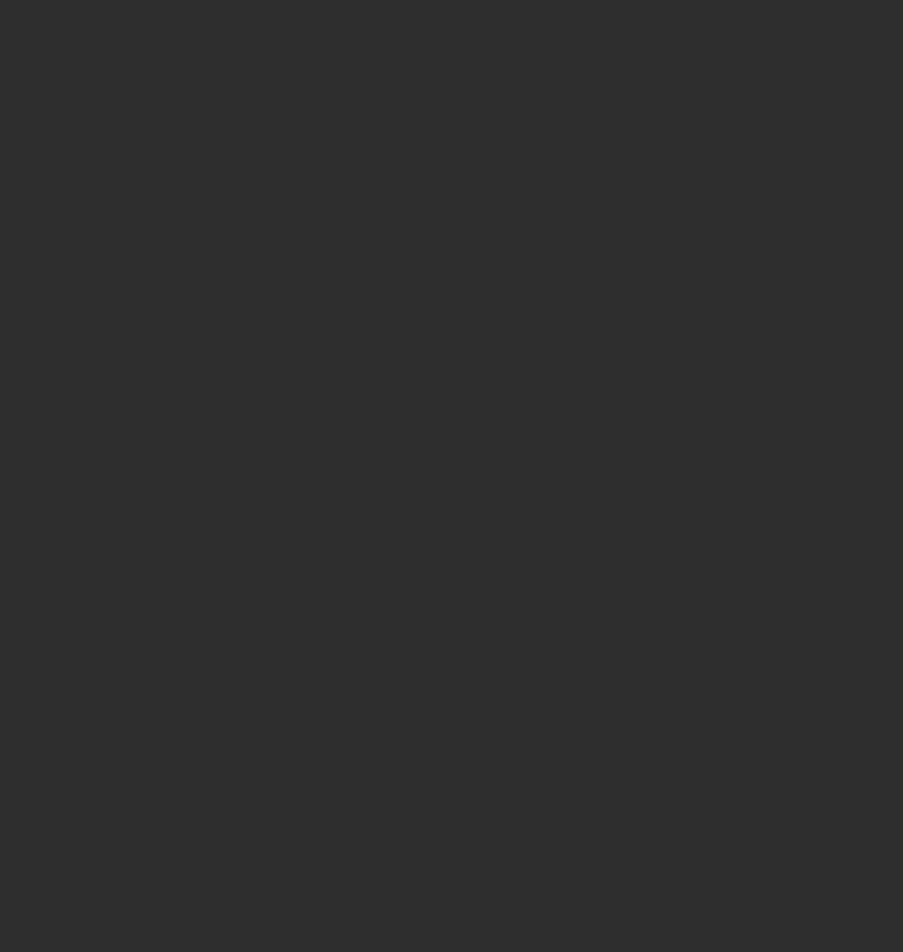
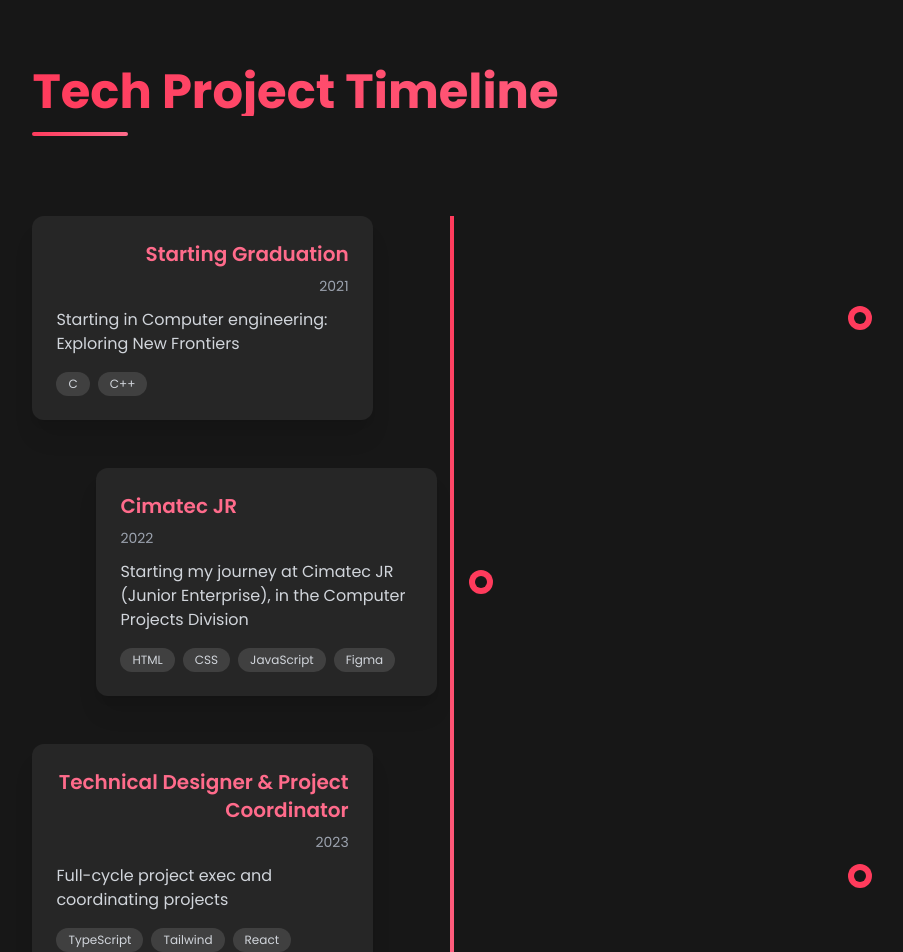
Before and after one commit to guissx/FullStack, a Next.js app: page / in a window 1280 px wide. Shown: the part 1020-1972 px from the top of the page, without its empty margins (188-1091 px from the left). Before the commit the page ends 992 px from the top, so only its background shows below. Built offline with nearby package versions, Linux system fonts and the light colour scheme.

Commit message:
feat timeline

```diff
--- a/app/page.tsx
+++ b/app/page.tsx
@@ -1,6 +1,7 @@
 import Head from "next/head";
 import Header from "@/components/header";
 import { About } from "@/components/about";
+import { Timeline } from "@/components/timeline";
 
 export default function Home() {
   return (
@@ -11,6 +12,7 @@
       <div className="py-[4rem] space-y-[4rem]">
       <Header />
       <About />
+      <Timeline/>
       </div>
     </>
   );
--- a/components/about.tsx
+++ b/components/about.tsx
@@ -22,7 +22,7 @@
 
                     {/* Habilidades Técnicas */}
                     <div className="grid grid-cols-2 xs:grid-cols-3 md:grid-cols-3 gap-2 xs:gap-3 md:gap-4">
-                        {['React', 'TypeScript', 'Node.js', 'Java', 'JavaScript', 'PL/SQL'].map((skill) => (
+                        {['React', 'TypeScript', 'Node.js', 'Java', 'Next-Ts', 'PL/SQL'].map((skill) => (
                             <div
                                 key={skill}
                                 className="px-3 py-1.5 xs:py-2 text-xs xs:text-sm md:text-base bg-neutral-800 rounded-full text-center text-gray-300
--- a/components/header.tsx
+++ b/components/header.tsx
@@ -14,12 +14,9 @@
       <header className="fixed top-0 w-full h-[10rem] z-50 py-4 px-8 bg-neutral-900 flex justify-between items-center">
         <nav className="hidden lg:flex lg:justify-around lg:items-center w-full font-poppins">
           <Link href="/">
-            <h1 className="text-6xl font-black italic bg-gradient-to-r from-[#FF3B5C] to-[#FF6B8B] bg-clip-text text-transparent hover:text-[#FFA7B5] transition-colors duration-300 relative inline-block pb-4">
+            <h1 className="text-5xl font-black italic bg-gradient-to-r from-[#FF3B5C] to-[#FF6B8B] bg-clip-text text-transparent hover:text-[#FFA7B5] transition-colors duration-300 relative inline-block pb-4">
               GUIS
               <div className="absolute bottom-0 left-0 w-full flex flex-col gap-1">
-                <span className="w-full h-1 bg-gradient-to-r from-[#FF3B5C] to-[#FF6B8B]"></span>
-                <span className="w-3/4 h-1 bg-gradient-to-r from-[#FF3B5C] to-[#FF6B8B]"></span>
-                <span className="w-1/2 h-1 bg-gradient-to-r from-[#FF3B5C] to-[#FF6B8B]"></span>
               </div>
             </h1>
           </Link>
--- /dev/null
+++ b/components/timeline.tsx
@@ -0,0 +1,100 @@
+"use client"
+import { motion } from "framer-motion";
+
+const timeline = [
+    {
+      id: 1,
+      title: "Starting Graduation",
+      date: "2021",
+      description: "Starting in Computer engineering: Exploring New Frontiers",
+      tech: ["C", "C++"]
+    },
+    {
+      id: 2,
+      title: "Cimatec JR",
+      date: "2022",
+      description: "Starting my journey at Cimatec JR (Junior Enterprise), in the Computer Projects Division",
+      tech: ["HTML", "CSS", "JavaScript", "Figma"]
+    },
+    {
+        id: 3,
+        title: "Technical Designer & Project Coordinator",
+        date: "2023",
+        description: "Full-cycle project exec and coordinating projects ",
+        tech: ["TypeScript", "Tailwind", "React", "Figma", "Node"]
+      },
+      {
+        id: 4,
+        title: "Technical Manager Track",
+        date: "2024",
+        description: "Full-cycle project",
+        tech: ["Next-ts", "Tailwind", "Figma", "Node","Express", "Sql-Server"]
+      },
+  ];
+
+export function Timeline() {
+  return (
+    <section id="projects" className="w-full min-h-screen flex items-center justify-center bg-neutral-900 px-4 sm:px-6 py-12 md:py-20 lg:py-24">
+      <div className="max-w-6xl mx-auto">
+        <div className="mb-16 md:mb-20">
+          <h2 className="text-3xl xs:text-4xl sm:text-[2.5rem] md:text-5xl font-bold bg-gradient-to-r from-[#FF3B5C] to-[#FF6B8B] bg-clip-text text-transparent mb-4">
+            Tech Project Timeline
+          </h2>
+          <div className="h-1 w-24 bg-gradient-to-r from-[#FF3B5C] to-[#FF6B8B] rounded-full" />
+        </div>
+
+        <div className="relative">
+          {/* Linha central */}
+          <div className="absolute left-1/2 w-1 h-full bg-gradient-to-b from-[#FF3B5C] to-[#FF6B8B] transform -translate-x-1/2" />
+
+          <div className="space-y-8 md:space-y-12">
+            {timeline.map((project, index) => (
+              <motion.div
+                key={project.id}
+                initial={{ opacity: 0, y: 20 }}
+                whileInView={{ opacity: 1, y: 0 }}
+                viewport={{ once: true, margin: "0px 0px -100px 0px" }}
+                className="relative flex flex-col md:flex-row items-center gap-8"
+              >
+                {/* Conteúdo alternado */}
+                <div className={`w-full md:w-1/2 ${index % 2 === 0 ? 'md:pr-8 md:text-right' : 'md:pl-8'}`}>
+                  <div className={`p-6 bg-neutral-800 rounded-xl shadow-xl hover:transform hover:translate-y-2 transition-all duration-300 ${index % 2 === 0 ? 'md:mr-8' : 'md:ml-8'}`}>
+                    <h3 className="text-xl font-semibold text-[#FF6B8B] mb-2">{project.title}</h3>
+                    <span className="text-sm text-gray-400 block mb-3">{project.date}</span>
+                    <p className="text-gray-300 mb-4 text-left">{project.description}</p>
+                    <div className="flex flex-wrap gap-2">
+                      {project.tech.map(tech => (
+                        <span
+                          key={tech}
+                          className="px-3 py-1 text-xs bg-neutral-700 rounded-full text-gray-300"
+                        >
+                          {tech}
+                        </span>
+                      ))}
+                    </div>
+                  </div>
+                </div>
+
+                {/* Marcador da linha do tempo */}
+                <div className="hidden md:block w-1/2 relative h-full">
+                  <div className={`absolute top-1/2 -translate-y-1/2 ${index % 2 === 0 ? 'right-0' : 'left-0'}`}>
+                    <div className="w-6 h-6 rounded-full bg-[#FF3B5C] flex items-center justify-center">
+                      <div className="w-3 h-3 rounded-full bg-neutral-900" />
+                    </div>
+                  </div>
+                </div>
+
+                {/* Versão mobile */}
+                <div className="md:hidden absolute left-1/2 -translate-x-1/2 -translate-y-[calc(50%+20px)]">
+                  <div className="w-6 h-6 rounded-full bg-[#FF3B5C] flex items-center justify-center">
+                    <div className="w-3 h-3 rounded-full bg-neutral-900" />
+                  </div>
+                </div>
+              </motion.div>
+            ))}
+          </div>
+        </div>
+      </div>
+    </section>
+  );
+}
--- a/package.json
+++ b/package.json
@@ -9,6 +9,7 @@
     "lint": "next lint"
   },
   "dependencies": {
+    "framer-motion": "^12.4.11",
     "next": "15.1.7",
     "react": "^19.0.0",
     "react-dom": "^19.0.0"
```
Also changed, not shown: 1 other file (tests, documents, lock files or other folders).
